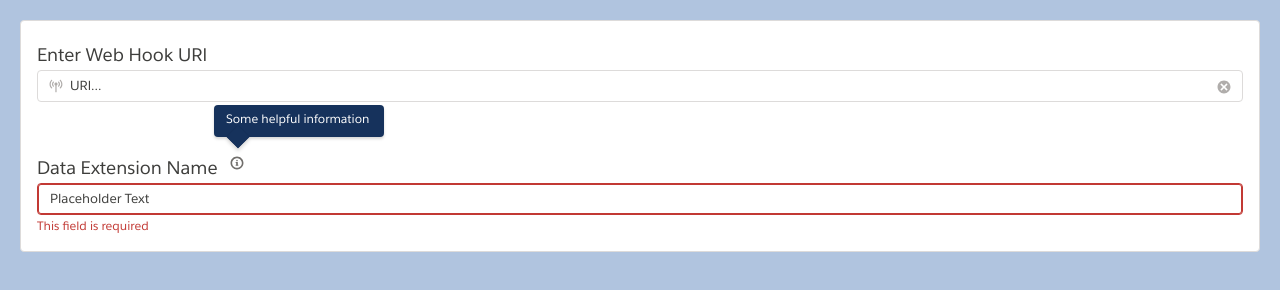
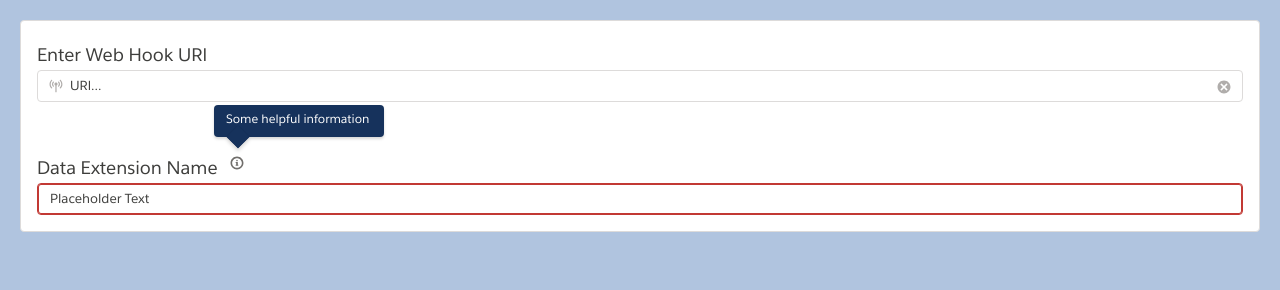
Before and after one commit to kedhaar/customJB, a website: page public/index.html in a window 1280 px wide. Drawn offline with Linux system fonts and the light colour scheme.

Commit message:
Update index.html

```diff
--- a/public/index.html
+++ b/public/index.html
@@ -72,7 +72,7 @@
                     <div class="slds-form-element__control">
                         <input type="text" id="text-input-id-1" placeholder="Placeholder Text" required="" aria-describedby="error-message-unique-id" class="slds-input" />
                     </div>
-                    <div class="slds-form-element__help" id="error-message-unique-id">This field is required</div>
+                    <div class="slds-form-element__help" id="error-message-unique-id" style="display: none">This field is required</div>
                 </div>
             </div>
         </div>
```
